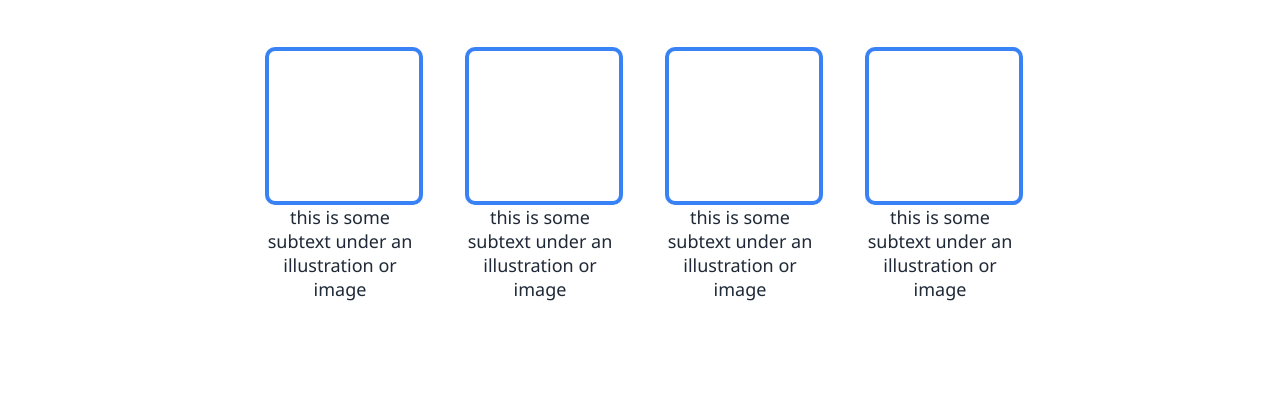
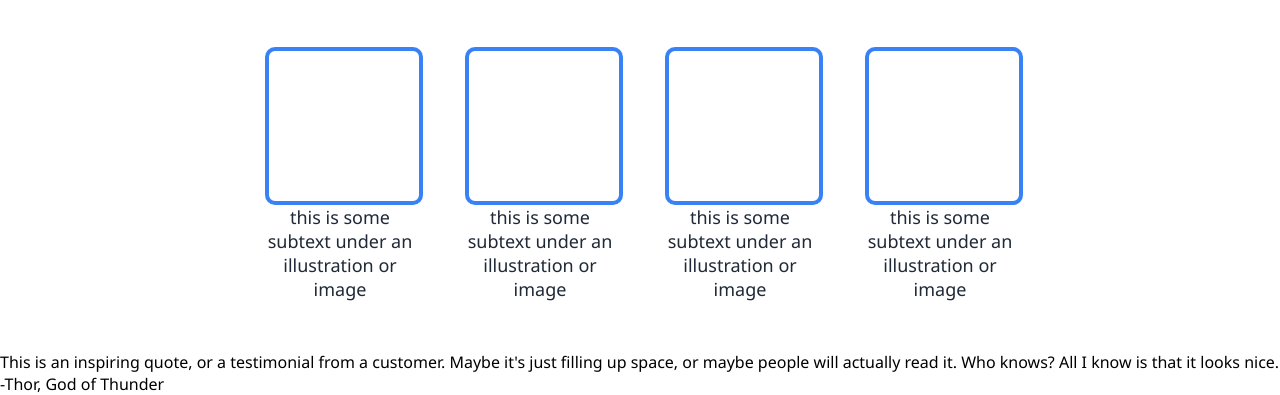
Before and after one commit to purepofi/Landing-Page, a plain HTML site: page index.html in a window 1280 px wide. Shown: the part 585-980 px from the top of the page. Before the commit the page ends 936 px from the top, so only its background shows below. Drawn offline with Linux system fonts and the light colour scheme.

Commit message:
Set up html for section 3

```diff
--- a/index.html
+++ b/index.html
@@ -56,6 +56,10 @@
           </div>
        </div>
     </div>
+    <div class="section3">
+        <p>This is an inspiring quote, or a testimonial from a customer. Maybe it's just filling up space, or maybe people will actually read it. Who knows? All I know is that it looks nice.</p>
+        <span>-Thor, God of Thunder</span>
+    </div>
 </body>
 
 
```
